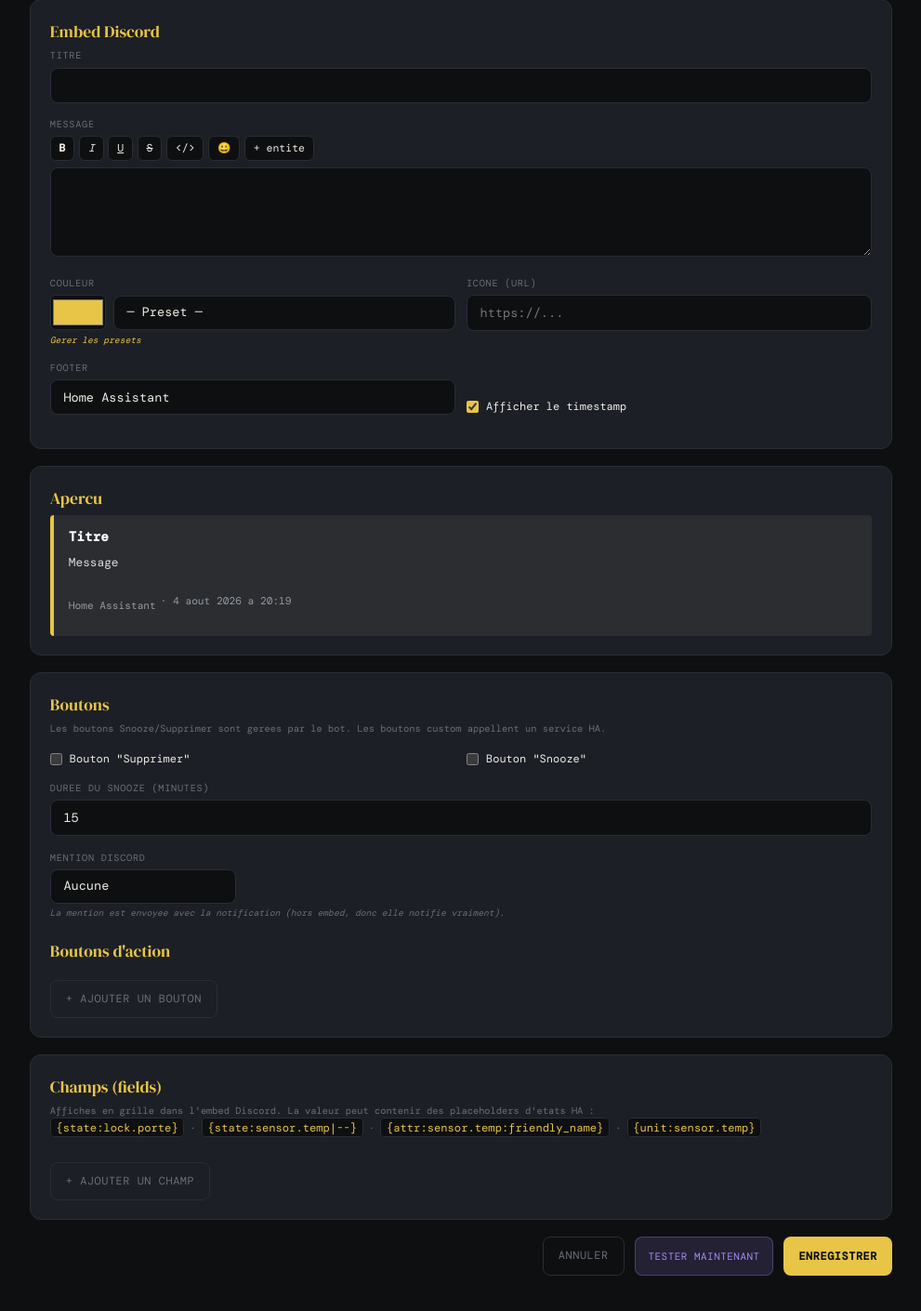
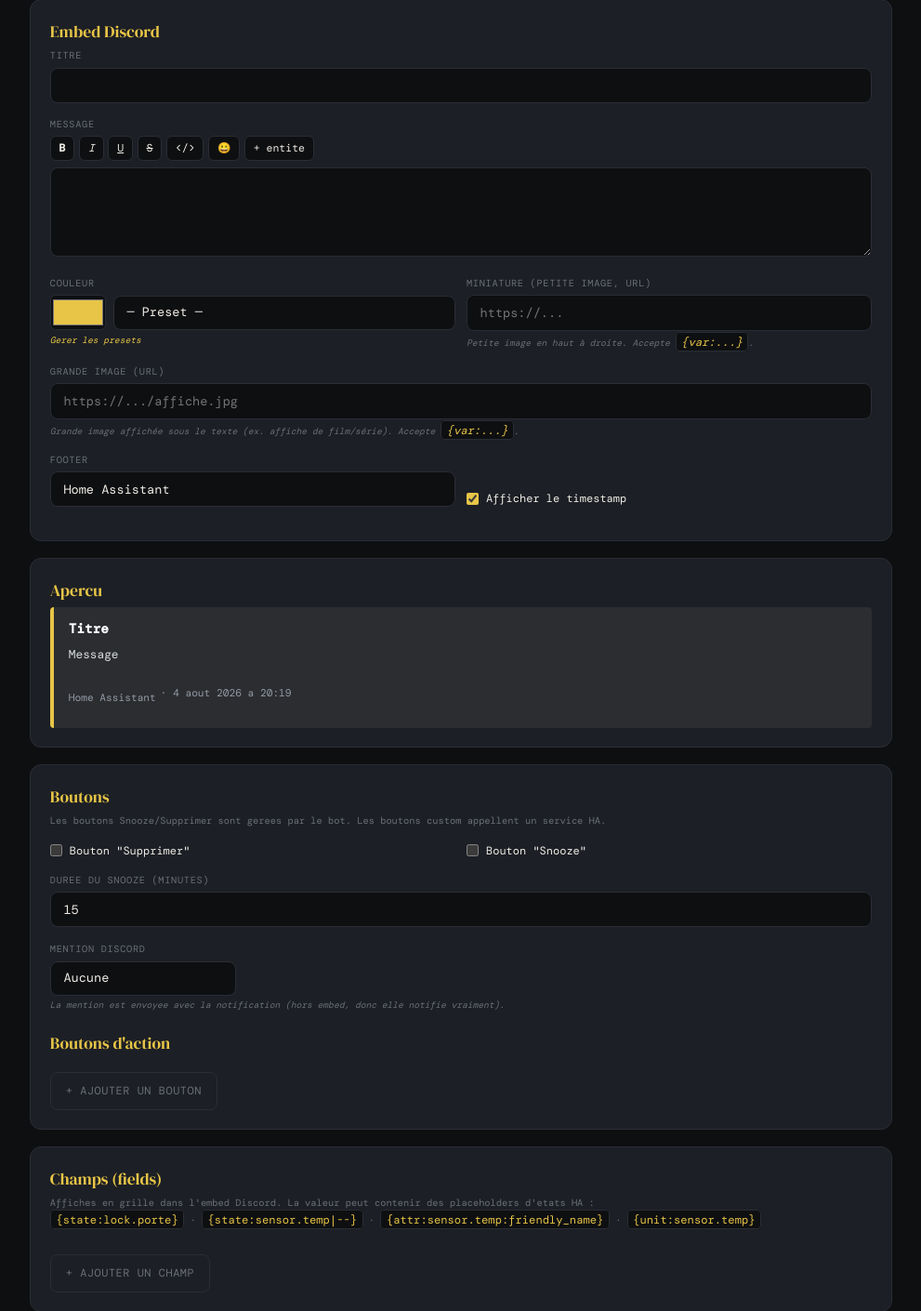
Before and after one commit to SuperNon0/botpanel, a Python web app: template app/web/templates/notifications/edit.html in a window 1280 px wide. Shown: the part 768-2178 px from the top of the page at 93% size, without its empty margins (144-1135 px from the left). Before the commit the page ends 2140 px from the top, so only its background shows below. Run offline with Jinja, Linux system fonts and the light colour scheme; the template is opened without the code that fills it, so the values that code supplies are empty; some web fonts are replaced.

Commit message:
feat: grande image dans les notifications (avec variables)
Nouveau champ 'Grande image (URL)' (embed.set_image) en plus de la miniature,
ideal pour une affiche de film/serie. Resout aussi les {var:...}.

- database.py : colonne image_url + migration
- models.py / repo : champ image_url (CRUD + lecture)
- notifications.py : set_image (resolu avec variables)
- edit.html : champ Grande image + apercu live de l'image
- docs/API.md : note mise a jour

Teste : persistance DB, resolution variable, apercu, absence de variable.

Co-Authored-By: Claude Opus 4.8 <noreply@anthropic.com>

```diff
--- a/app/bot/notifications.py
+++ b/app/bot/notifications.py
@@ -169,6 +169,11 @@ async def build_embed(notif: Notification, variables: dict | None = None) -> dis
     icon_url = await _resolve_template(notif.icon_url, variables) if notif.icon_url else ""
     if icon_url and icon_url.strip():
         embed.set_thumbnail(url=icon_url.strip())
+
+    # Grande image (affichee en grand sous le texte), variables supportees.
+    image_url = await _resolve_template(notif.image_url, variables) if notif.image_url else ""
+    if image_url and image_url.strip():
+        embed.set_image(url=image_url.strip())
 
     # Footer = footer texte + (optionnel) date absolue.
     footer_parts: list[str] = []
--- a/app/db/database.py
+++ b/app/db/database.py
@@ -27,7 +27,8 @@ CREATE TABLE IF NOT EXISTS notifications (
     title           TEXT NOT NULL,
     message         TEXT NOT NULL,
     color           INTEGER NOT NULL DEFAULT 16776960,-- couleur embed (0xFFFF00)
-    icon_url        TEXT,                             -- thumbnail optionnel
+    icon_url        TEXT,                             -- thumbnail optionnel (petite image)
+    image_url       TEXT,                             -- grande image optionnelle (affiche)
     footer          TEXT,
     show_timestamp  INTEGER NOT NULL DEFAULT 0,       -- 0/1
     delete_button   INTEGER NOT NULL DEFAULT 0,       -- 0/1
@@ -200,6 +201,7 @@ _MIGRATIONS_ALTER: list[str] = [
     "ALTER TABLE notifications ADD COLUMN thread_mode TEXT DEFAULT 'none'",
     "ALTER TABLE notifications ADD COLUMN mention TEXT",
     "ALTER TABLE notifications ADD COLUMN list_group TEXT",
+    "ALTER TABLE notifications ADD COLUMN image_url TEXT",
 ]
 
 
--- a/app/db/models.py
+++ b/app/db/models.py
@@ -48,6 +48,7 @@ class NotificationIn(BaseModel):
     message: str = Field(..., max_length=4000)
     color: int = 0xFFFF00
     icon_url: Optional[str] = None
+    image_url: Optional[str] = None
     footer: Optional[str] = None
     show_timestamp: bool = False
     delete_button: bool = False
--- a/app/web/templates/notifications/edit.html
+++ b/app/web/templates/notifications/edit.html
@@ -119,9 +119,16 @@
         <div class="form-hint"><a href="/settings">Gerer les presets</a></div>
       </div>
       <div class="form-group">
-        <label class="form-label">Icone (URL)</label>
-        <input class="form-input" name="icon_url" placeholder="https://...">
+        <label class="form-label">Miniature (petite image, URL)</label>
+        <input class="form-input" name="icon_url" id="f-icon" placeholder="https://...">
+        <div class="form-hint">Petite image en haut à droite. Accepte <code>{var:...}</code>.</div>
       </div>
+    </div>
+
+    <div class="form-group">
+      <label class="form-label">Grande image (URL)</label>
+      <input class="form-input" name="image_url" id="f-image" placeholder="https://.../affiche.jpg">
+      <div class="form-hint">Grande image affichée sous le texte (ex. affiche de film/série). Accepte <code>{var:...}</code>.</div>
     </div>
 
     <div class="form-row">
@@ -141,6 +148,7 @@
       <div class="embed-title" id="p-title">Titre</div>
       <div class="embed-desc"  id="p-desc">Message</div>
       <div class="embed-fields" id="p-fields"></div>
+      <img id="p-image" alt="" style="display:none; max-width:100%; border-radius:6px; margin:0.5rem 0;">
       <div class="embed-footer-row">
         <span class="embed-footer" id="p-footer"></span>
         <span class="embed-ts" id="p-ts"></span>
@@ -438,10 +446,21 @@ function updatePreview() {
     btnHtml.push(`<span class="d-btn" style="background:${bg};">${esc(b.label || "Action")}</span>`);
   });
   document.getElementById("p-buttons").innerHTML = btnHtml.join("");
+
+  // Grande image : on l'affiche seulement si c'est une vraie URL (pas un {var:...})
+  const img = document.getElementById("p-image");
+  const imgUrl = (document.getElementById("f-image").value || "").trim();
+  if (imgUrl && /^https?:\/\//i.test(imgUrl)) {
+    img.src = imgUrl;
+    img.style.display = "";
+  } else {
+    img.removeAttribute("src");
+    img.style.display = "none";
+  }
 }
 
 function bindPreview() {
-  ["f-title","f-message","f-footer","f-color","f-ts","f-del-btn","f-snz-btn"]
+  ["f-title","f-message","f-footer","f-color","f-ts","f-del-btn","f-snz-btn","f-image"]
     .forEach(id => {
       const el = document.getElementById(id);
       el.addEventListener("input", updatePreview);
@@ -631,6 +650,7 @@ function buildPayload() {
     message: fd.get("message"),
     color: parseInt(fd.get("color").replace("#", ""), 16),
     icon_url: fd.get("icon_url") || null,
+    image_url: fd.get("image_url") || null,
     footer: fd.get("footer") || null,
     show_timestamp: fd.get("show_timestamp") === "on",
     delete_button: fd.get("delete_button") === "on",
```
Also changed, not shown: app/db/repositories/notifications.py (+8 -4 lines), docs/API.md (+5 -4 lines).
